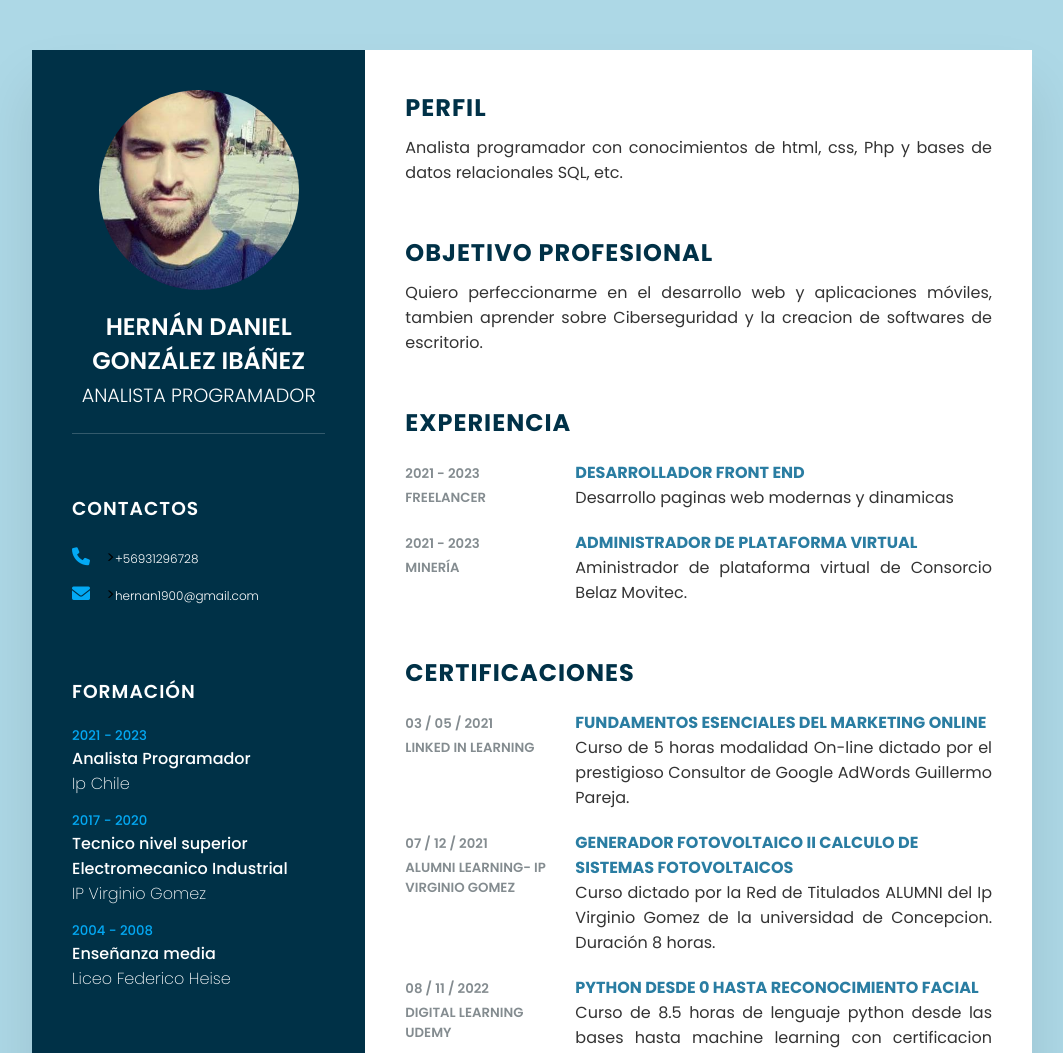
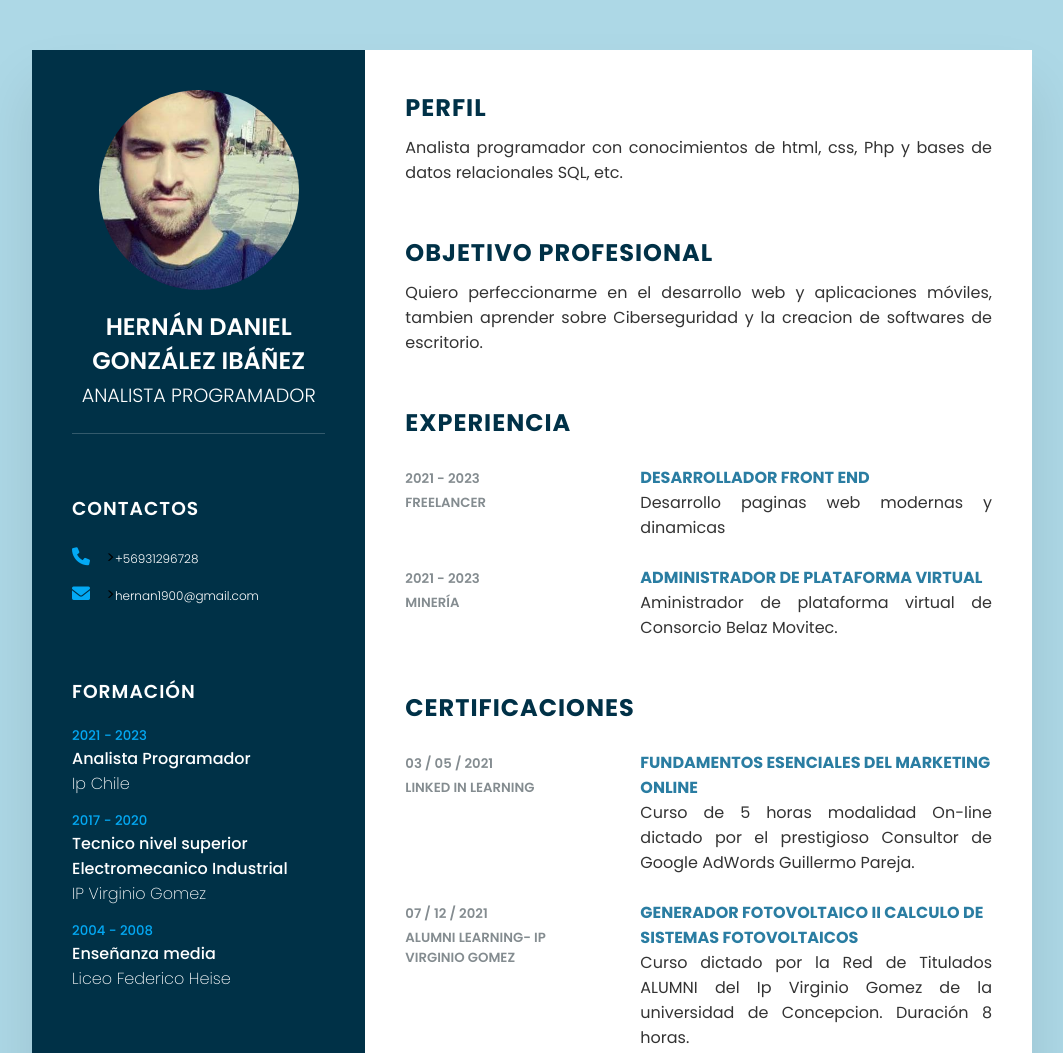
Before and after one commit to AntuFotem/curriculum2023, a plain HTML site: page index.html in a window 1280 px wide. Shown: the top 1053 px of the page, without its empty margins (108-1171 px from the left). Drawn offline with Linux system fonts and the light colour scheme.

Commit message:
Update style.css

```diff
--- a/style.css
+++ b/style.css
@@ -6,7 +6,7 @@
     box-sizing: border-box;
     font-family: "Poppins", sans-serif;
 }
-
+/* desde aqui definiremos, colores de fondo y margenes */
 body {
     display: flex;
     justify-content: center;
@@ -186,12 +186,12 @@ p {
 .descripcion .caja {
     display: flex;
     flex-direction: row;
-    margin: 20px 0;
+    margin: 25px 0;
 }
 
 .descripcion .caja .año_trabajo {
-    min-width: 150px;
-    margin-right: 20px;
+    min-width: 180px;
+    margin-right: 55px;
 }
 
 .descripcion .caja .año_trabajo h5 {
@@ -254,7 +254,7 @@ p {
     font-size: 18px;
     width: 20px;
 }
-
+/* en esta parte ocuparemos la configuracion para el responsive */
 @media (max-width: 1000px) {
     .contenedor {
         margin: 10px;
```
